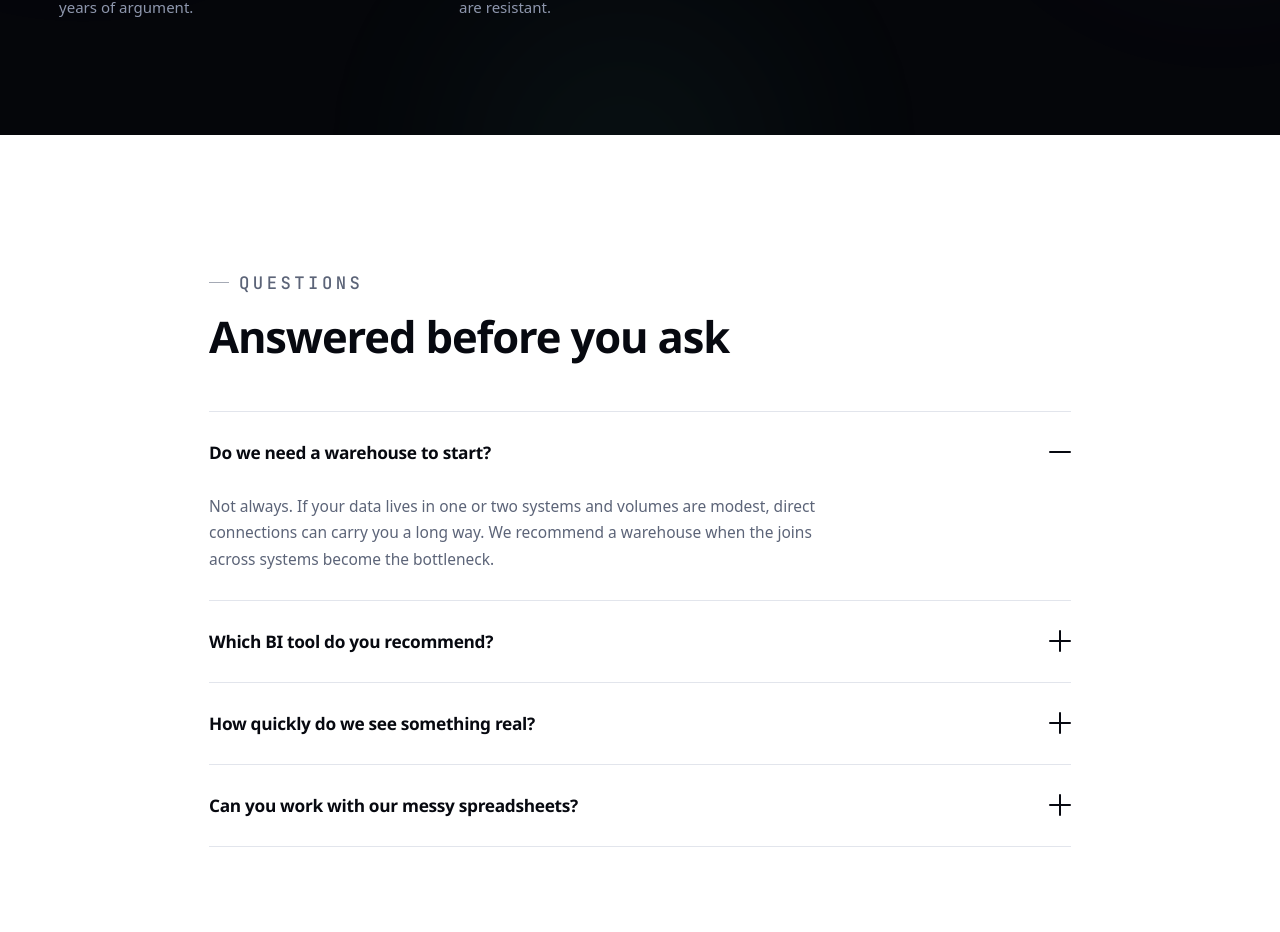
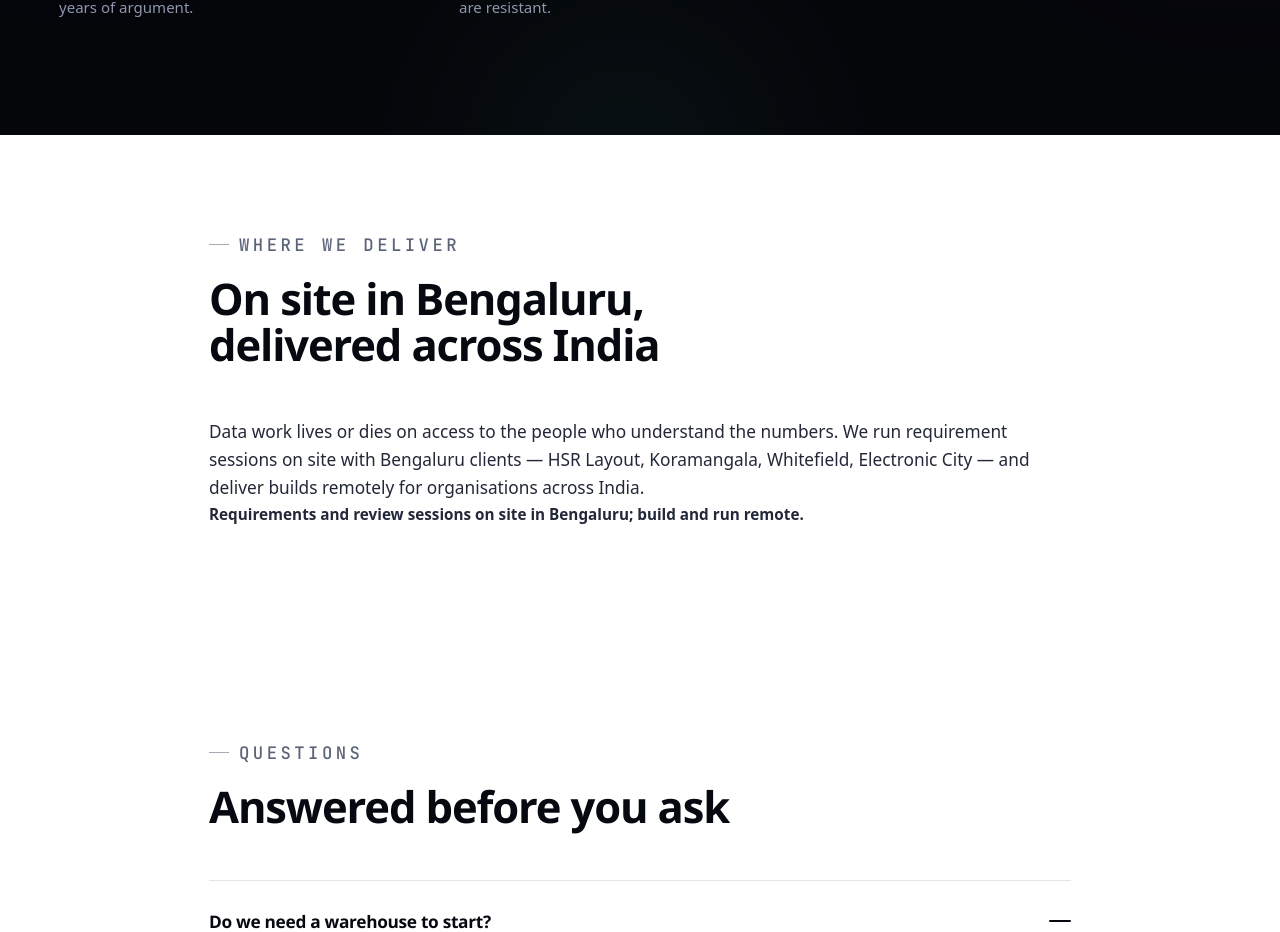
Before and after one commit to Harshavamsi2003/Karpexa, a React (Vite) app: page /capabilities/data-analytics in a window 1280 px wide. Shown: the part 5333-6265 px from the top of the page. Built offline with nearby package versions, Linux system fonts and the light colour scheme.

Commit message:
Update DataAnalytics.jsx

```diff
--- a/src/pages/capabilities/DataAnalytics.jsx
+++ b/src/pages/capabilities/DataAnalytics.jsx
@@ -100,6 +100,11 @@ export const data = {
     text: 'Every reporting problem starts with two people quoting different figures. Name the metric and we will show you how the definition gets settled.',
   },
 
+  serviceArea: {
+    text: 'Data work lives or dies on access to the people who understand the numbers. We run requirement sessions on site with Bengaluru clients — HSR Layout, Koramangala, Whitefield, Electronic City — and deliver builds remotely for organisations across India.',
+    note: 'Requirements and review sessions on site in Bengaluru; build and run remote.',
+  },
+
   seo: {
     title: 'Data & Analytics Consulting in Bengaluru | Karpexa',
     description:
```
